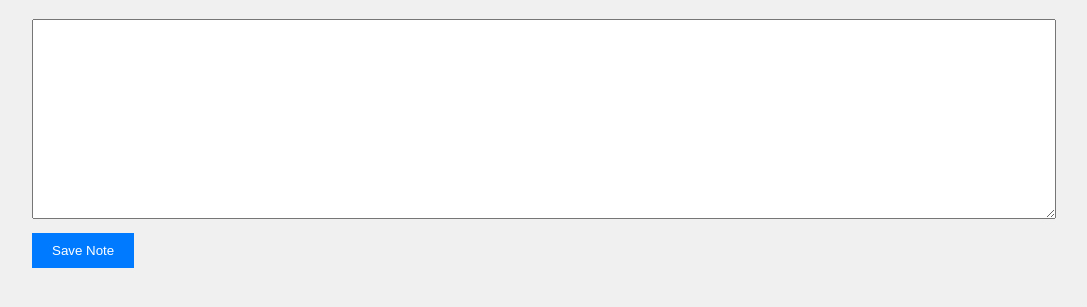
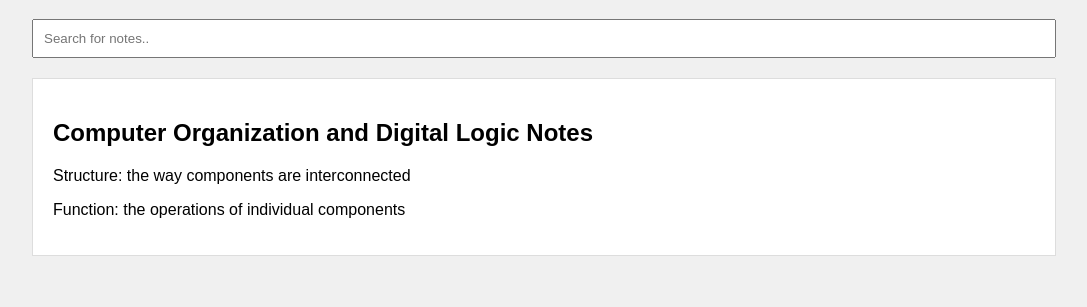
Before and after one commit to lukeponga-dev/Notes, a plain HTML site: page Index.html in a window 1280 px wide. Shown: the part 81-388 px from the top of the page, without its empty margins (96-1183 px from the left). Drawn offline with Linux system fonts and the light colour scheme.

Commit message:
Update Index.html

```diff
--- a/Index.html
+++ b/Index.html
@@ -1,7 +1,7 @@
 <!DOCTYPE html>
 <html>
 <head>
-    <title>Study Notes</title>
+    <title>My Study Notes</title>
     <style>
         body {
             font-family: Arial, sans-serif;
@@ -14,84 +14,49 @@
             margin: 0 auto;
             padding: 20px;
         }
-        #notes {
-            width: 100%;
-            height: 200px;
-            padding: 10px;
-            margin-bottom: 10px;
-            box-sizing: border-box;
-        }
-        button {
-            padding: 10px 20px;
-            margin-right: 10px;
-            background-color: #007BFF;
-            color: white;
-            border: none;
-            cursor: pointer;
-        }
-        button:hover {
-            background-color: #0056b3;
-        }
         .note {
             padding: 20px;
             background-color: #fff;
             border: 1px solid #ddd;
-            margin-top: 20px;
-            position: relative;
+            margin-bottom: 20px;
         }
-        .delete {
-            position: absolute;
-            top: 10px;
-            right: 10px;
-            cursor: pointer;
+        #searchInput {
+            width: 100%;
+            padding: 10px;
+            box-sizing: border-box;
+            margin-bottom: 20px;
         }
     </style>
 </head>
 <body>
     <div class="container">
         <h1>My Study Notes</h1>
-        <textarea id="notes"></textarea>
-        <div>
-            <button onclick="saveNote()">Save Note</button>
+        <input type="text" id="searchInput" onkeyup="searchNotes()" placeholder="Search for notes..">
+        <div class="note">
+            <h2>Computer Organization and Digital Logic Notes</h2>
+            <p>Structure: the way components are interconnected</p>
+            <p>Function: the operations of individual components</p>
+            <!-- Add more notes here -->
         </div>
-        <div id="savedNotes"></div>
+        <!-- Add more note divs for each set of notes -->
     </div>
 
     <script>
-        function saveNote() {
-            var notes = document.getElementById('notes').value;
-            var savedNotes = JSON.parse(localStorage.getItem('notes')) || [];
-            savedNotes.push(notes);
-            localStorage.setItem('notes', JSON.stringify(savedNotes));
-            displayNotes();
-        }
-
-        function deleteNote(index) {
-            var savedNotes = JSON.parse(localStorage.getItem('notes')) || [];
-            savedNotes.splice(index, 1);
-            localStorage.setItem('notes', JSON.stringify(savedNotes));
-            displayNotes();
-        }
-
-        function displayNotes() {
-            var savedNotes = JSON.parse(localStorage.getItem('notes')) || [];
-            var savedNotesDiv = document.getElementById('savedNotes');
-            savedNotesDiv.innerHTML = '';
-            for (var i = 0; i < savedNotes.length; i++) {
-                var noteDiv = document.createElement('div');
-                noteDiv.className = 'note';
-                noteDiv.innerText = savedNotes[i];
-                var deleteButton = document.createElement('span');
-                deleteButton.className = 'delete';
-                deleteButton.innerText = 'X';
-                deleteButton.onclick = function() { deleteNote(i); };
-                noteDiv.appendChild(deleteButton);
-                savedNotesDiv.appendChild(noteDiv);
+        function searchNotes() {
+            var input, filter, notes, note, a, i, txtValue;
+            input = document.getElementById('searchInput');
+            filter = input.value.toUpperCase();
+            notes = document.getElementsByClassName('note');
+            for (i = 0; i < notes.length; i++) {
+                note = notes[i];
+                txtValue = note.textContent || note.innerText;
+                if (txtValue.toUpperCase().indexOf(filter) > -1) {
+                    notes[i].style.display = "";
+                } else {
+                    notes[i].style.display = "none";
+                }
             }
         }
-
-        // Display the notes when the page loads
-        displayNotes();
     </script>
 </body>
 </html>
```
